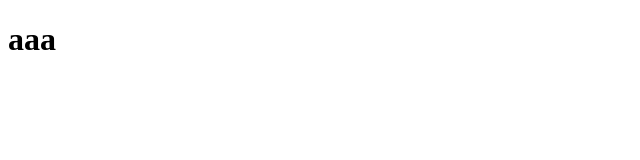
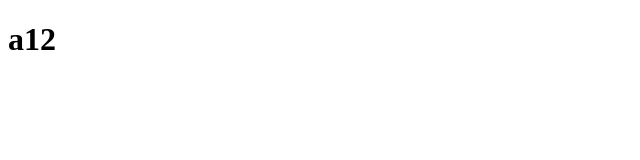
Before and after one commit to soumikareddy/app, a plain HTML site: page index.html in a window 1280 px wide. Shown: the full height of the page, 0-640 px from the left. Drawn offline with Linux system fonts and the light colour scheme.

Commit message:
first-commit

```diff
--- a/index.html
+++ b/index.html
@@ -6,6 +6,6 @@
     <title>Document</title>
 </head>
 <body>
-    <h1>aaa</h1>
+    <h1>a12</h1>
 </body>
 </html>
```
